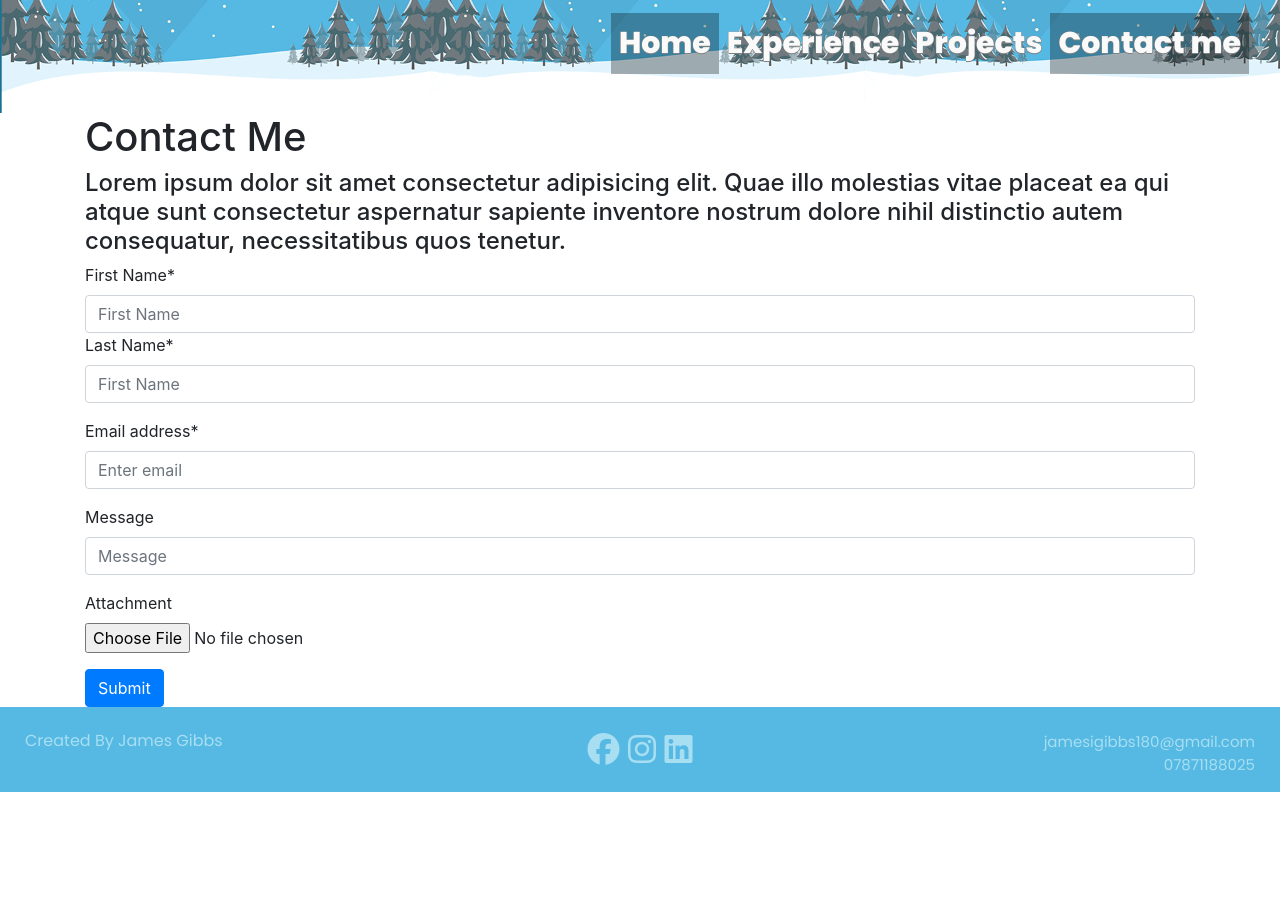
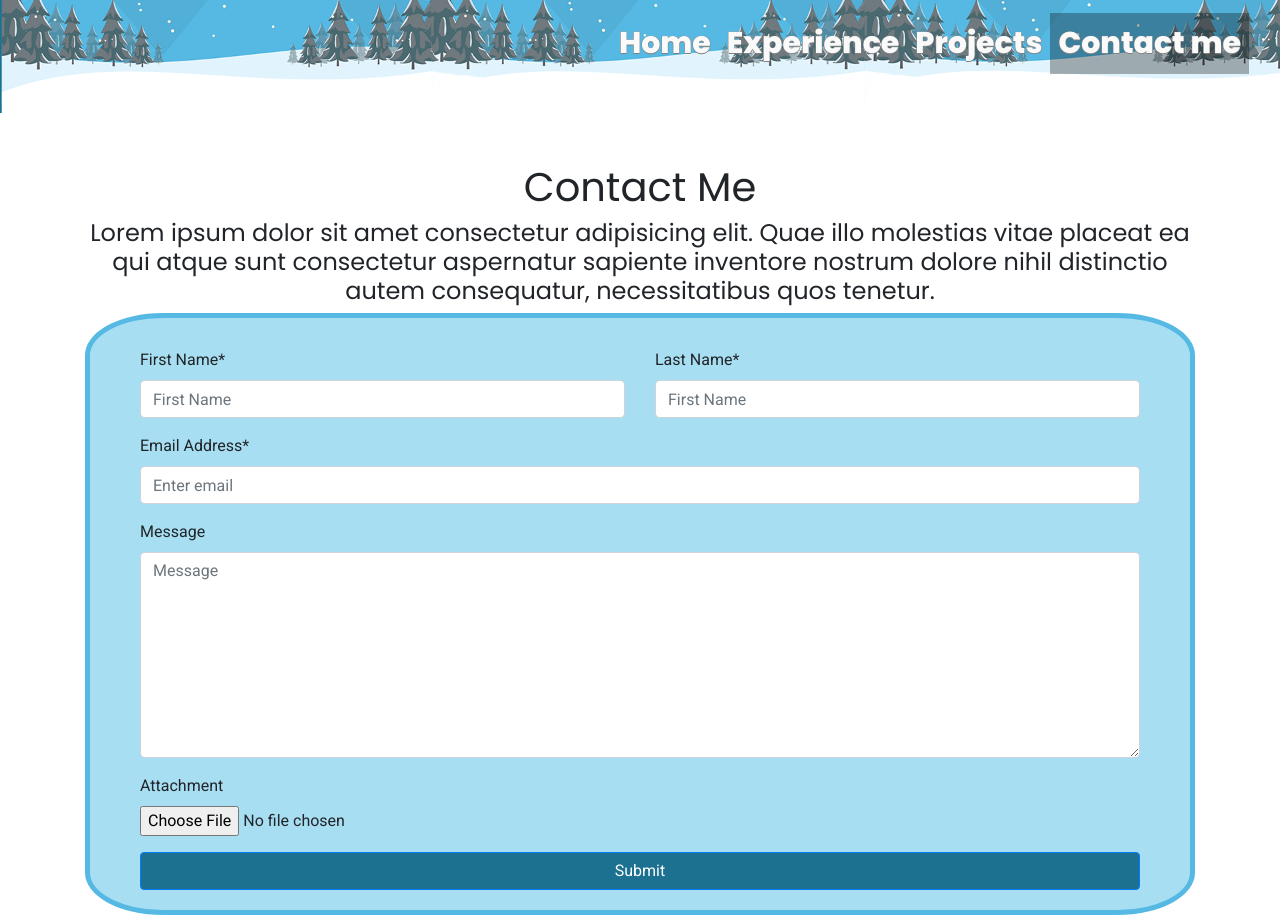
Before and after one commit to Code-Institute-Submissions/jamesigibbs-milestone1, a plain HTML site: page contact.html in a window 1280 px wide. Shown: the part 287-1202 px from the top of the page. Before the commit the page ends 1079 px from the top, so only its background shows below. Drawn offline with nearby package versions, Linux system fonts and the light colour scheme.

Commit message:
Completed contact form

```diff
--- a/assets/css/style.css
+++ b/assets/css/style.css
@@ -4,6 +4,10 @@
 
 .center {
 	text-align: center;
+}
+
+body {
+    font-family: "Poppins", sans-serif;
 }
 
 /*----------------------------------------Header Home*/
@@ -19,7 +23,6 @@
 
 .heading-home {
 	color: #fafafa;
-	font-family: "Poppins", sans-serif;
 	font-weight: 800;
 	padding-left: 15px;
 }
@@ -33,7 +36,6 @@
 }
 .download-home {
 	color: #fafafa;
-	font-family: "Poppins", sans-serif;
 	font-weight: 800;
 	font-size: 35px;
 	padding-left: 120px;
@@ -52,7 +54,6 @@
 
 .heading {
 	color: #fafafa;
-	font-family: "Poppins", sans-serif;
 	font-weight: 800;
 	padding-left: 15px;
 }
@@ -67,7 +68,6 @@
 
 .download {
 	color: #fafafa;
-	font-family: "Poppins", sans-serif;
 	font-weight: 800;
 	font-size: 35px;
 	padding-left: 120px;
@@ -78,7 +78,6 @@
 footer {
 	background-color: #55b9e3;
 	color: #a7def2;
-	font-family: "Poppins", sans-serif;
 	font-size: 15px;
 	font-weight: 700px;
 	padding: 3vh 10px 0 10px;
@@ -115,7 +114,6 @@ footer i {
 
 a.nav-link {
 	color: #fafafa !important;
-	font-family: "Poppins", sans-serif;
 	font-weight: 800;
 	font-size: 30px;
 	text-align: right;
@@ -150,7 +148,6 @@ a.nav-link:hover {
 
 .dropdown-item {
 	color: #fafafa;
-	font-family: "Poppins", sans-serif;
 }
 
 .dropdown-item:focus,
@@ -162,7 +159,6 @@ a.nav-link:hover {
 
 .wte {
 	text-align: center;
-	font-family: "Poppins", sans-serif;
 	font-weight: 400;
 	padding: 20px 0px 20px 0;
 }
@@ -194,7 +190,6 @@ a.nav-link:hover {
 
 .circle-label {
 	text-align: center;
-	font-family: "Poppins", sans-serif;
 	font-weight: 700;
 	position: relative;
 	top: 35px;
@@ -212,7 +207,6 @@ a.nav-link:hover {
 }
 
 .about-t {
-	font-family: "Poppins", sans-serif;
 	position: relative;
 	top: 80px;
 }
@@ -239,7 +233,6 @@ a.nav-link:hover {
 	left: 47%;
 	margin-left: -50px;
 	margin-top: -50px;
-	font-family: "Poppins", sans-serif;
 }
 
 .full-time-c {
@@ -253,7 +246,6 @@ a.nav-link:hover {
 
 .part-time-t {
 	padding-top: 50px;
-	font-family: "Poppins", sans-serif;
 }
 
 .part-time-c {
@@ -287,14 +279,34 @@ a.nav-link:hover {
 	padding-top: 20px;
 	padding-bottom: 50px;
 	text-align: center;
-	font-family: "Poppins", sans-serif;
 	font-weight: 700;
-}
-
-.project-n {
-	font-family: "Poppins", sans-serif;
 }
 
 .project-c {
 	font-family: "Roboto", sans-serif;
 }
+
+/*-----------------------------------------------------contact.html*/
+.contact-t {
+    text-align: center;
+    padding-top: 50px;
+}
+
+.contact-f {
+    padding: 30px 50px 20px 50px;
+    margin-bottom: 80px;
+    font-family: "Roboto", sans-serif;
+    text-align: left;
+    background-color:  #a7def2;
+    border-radius: 7%;
+    border: 5px #55b9e3 solid;
+}
+
+.submit {
+    width: 100%;
+    background-color: #1c7191;
+}
+
+.submit:hover {
+    background-color: #1c7191;
+}
--- a/contact.html
+++ b/contact.html
@@ -37,9 +37,9 @@
                 </button>
 						<div class="collapse navbar-collapse" id="navbarSupportedContent">
 							<ul class="navbar-nav ml-auto">
-								<li class="nav-item active">
+								<li class="nav-item">
 									<a class="nav-link" href="index.html">Home
-										<span class="sr-only">(current)</span></a>
+									</a>
 								</li>
 								<li class="nav-item">
 									<a class="nav-link" href="experience.html">Experience</a>
@@ -68,34 +68,42 @@
 	</header>
 	<!--contact form-->
 	<section>
-		<div class="container-sm">
+		<div class="container">
+			<div class="contact-t">
 				<h1>Contact Me</h1>
 				<h4>
 					Lorem ipsum dolor sit amet consectetur adipisicing elit. Quae illo molestias vitae placeat ea qui
 					atque sunt consectetur aspernatur sapiente inventore nostrum dolore nihil distinctio autem
 					consequatur, necessitatibus quos tenetur.
 				</h4>
+			</div>
 
-			<form action="" method="POST">
+			<form class="contact-f" action="" method="POST">
 				<div class="form-group">
+					<div class="row">
+						<div class="col">
 							<label for="fname">First Name*</label>
 							<input type="text" class="form-control" name="fname" id="fname" placeholder="First Name" required>
+					</div>
+							<div class="col">
 								<label for="lname">Last Name*</label>
 								<input type="text" class="form-control" name="lname" id="lname" placeholder="First Name" required>
 						  </div>
+							</div>
+						</div>
 						<div class="form-group">
-						<label for="email">Email address*</label>
+							<label for="email">Email Address*</label>
 							<input type="email" class="form-control" name="email" id="email" aria-describedby="emailHelp" placeholder="Enter email" required>
 						</div>
 							<div class="form-group">
 								<label for="message">Message</label>
-							<input type="text" class="form-control" name="message" id="message" placeholder="Message">
+								<textarea type="text" class="form-control" name="message" id="message" placeholder="Message" rows="8"></textarea>
 							</div>
 							<div class="form-group">
 								<label for="attachment">Attachment</label>
 								<input type="file" class="form-control-file" id="attachment">
 						  </div>
-								<button type="submit" class="btn btn-primary">Submit</button>
+								<button type="submit" class="btn btn-primary submit">Submit</button>
 			</form>
 	</section>
 	<!--Footer-->
```
Lines whose indentation alone changed are shown as unchanged.
